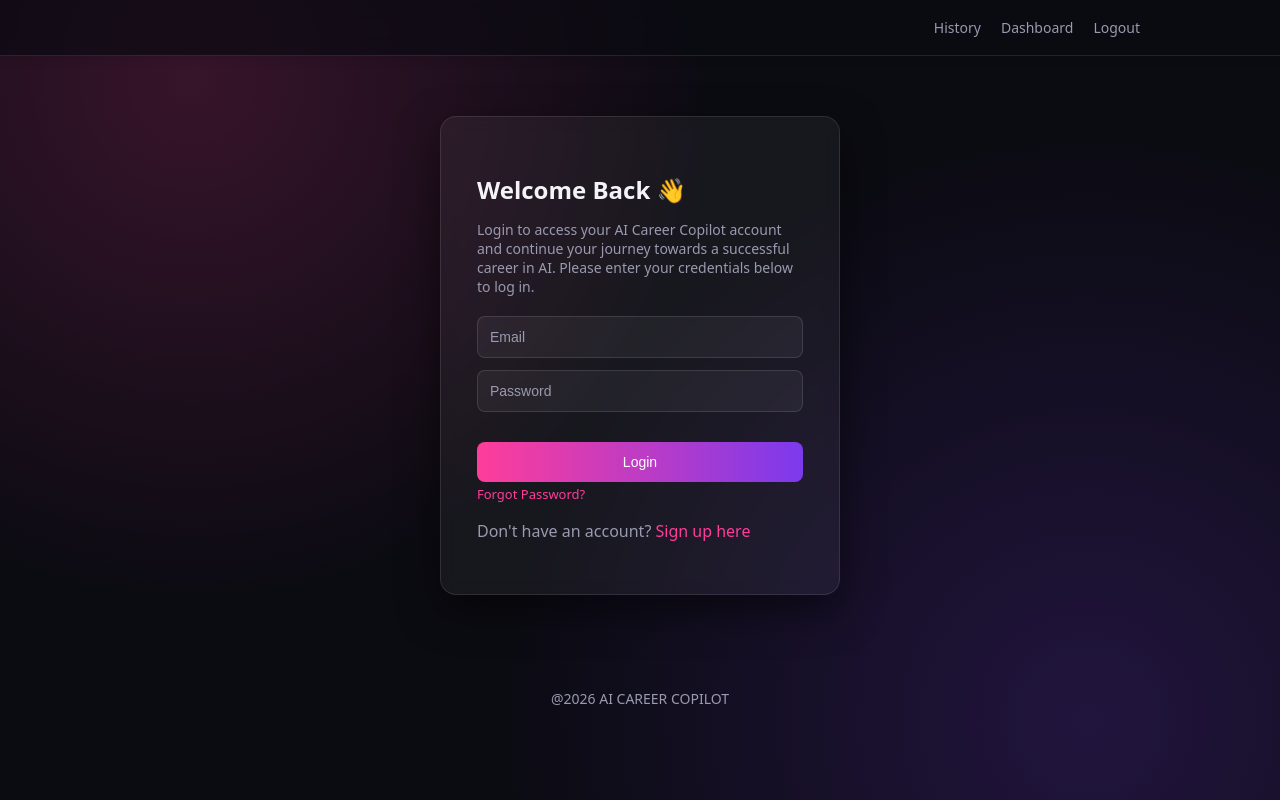
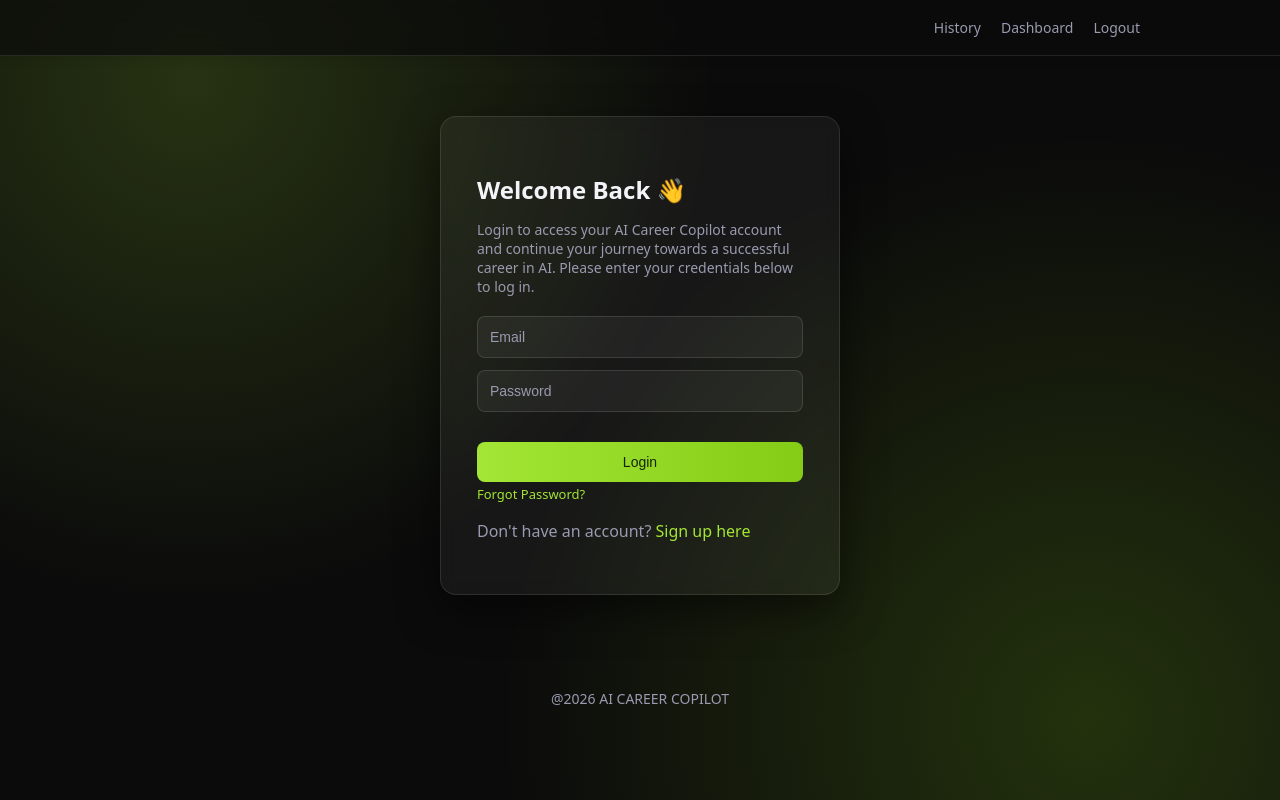
Before and after one commit to Kaushi01/ai-career-copilot, a Flask app: page /login in a window 1280 px wide. Run offline with Flask 3, Linux system fonts and the light colour scheme; parts of the project's set-up code (start-up, migrations or seed data) failed here and were passed over.

Commit message:
Mono and lime theme

```diff
--- a/static/style.css
+++ b/static/style.css
@@ -7,9 +7,9 @@ body{
     min-height: 100vh;
     font-family: system-ui, -apple-system, BlinkMacSystemFont, "Segoe UI", Roboto, "Helvetica Neue", Arial, sans-serif;
     background:
-        radial-gradient(circle at 15% 10%, rgba(255, 61, 154, 0.18), transparent 40%),
-        radial-gradient(circle at 85% 90%, rgba(124, 58, 237, 0.2), transparent 45%),
-        #0b0b12;
+        radial-gradient(circle at 15% 10%, rgba(163, 230, 53, 0.18), transparent 40%),
+        radial-gradient(circle at 85% 90%, rgba(132, 204, 22, 0.2), transparent 45%),
+        #0b0b0b;
     background-attachment: fixed;
     color: #f4f4f8;
 }
@@ -76,18 +76,18 @@ form {
     width: 100%;
     margin-top: 18px;
     padding: 12px;
-    background: linear-gradient(90deg, #ff3d9a, #7c3aed);
+    background: linear-gradient(90deg, #a3e635, #84cc16);
     border-radius: 8px;
     font-weight: 500;
 }
 
 .auth-card button:hover{
-    box-shadow: 0 8px 24px rgba(255, 61, 154, 0.4);
+    box-shadow: 0 8px 24px rgba(163, 230, 53, 0.4);
 }
 
 .auth-links a{
     font-size: 13px;
-    color: #ff3d9a;
+    color: #a3e635;
     text-decoration: none;
 }
 
@@ -97,7 +97,7 @@ form {
 }
 
 .switch-auth a {
-    color: #ff3d9a;
+    color: #a3e635;
     text-decoration: none;
 }
 
@@ -113,7 +113,7 @@ header {
     z-index: 10;
     color: white;
     padding: 18px 0;
-    background: rgba(11, 11, 18, 0.7);
+    background: rgba(11, 11, 11, 0.7);
     backdrop-filter: blur(10px);
     border-bottom: 1px solid rgba(255, 255, 255, 0.1);
     box-shadow: 0 2px 10px rgba(0, 0, 0, 0.1)
@@ -231,8 +231,8 @@ textarea::placeholder {
 button {
     margin-top: 15px;
     padding: 12px;
-    background: linear-gradient(90deg, #ff3d9a, #7c3aed);
-    color: white;
+    background: linear-gradient(90deg, #a3e635, #84cc16);
+    color: #17240a;
     border: none;
     border-radius: 8px;
     cursor: pointer;
```
Also changed, not shown: other parts of static/style.css (+13 -13 lines).
